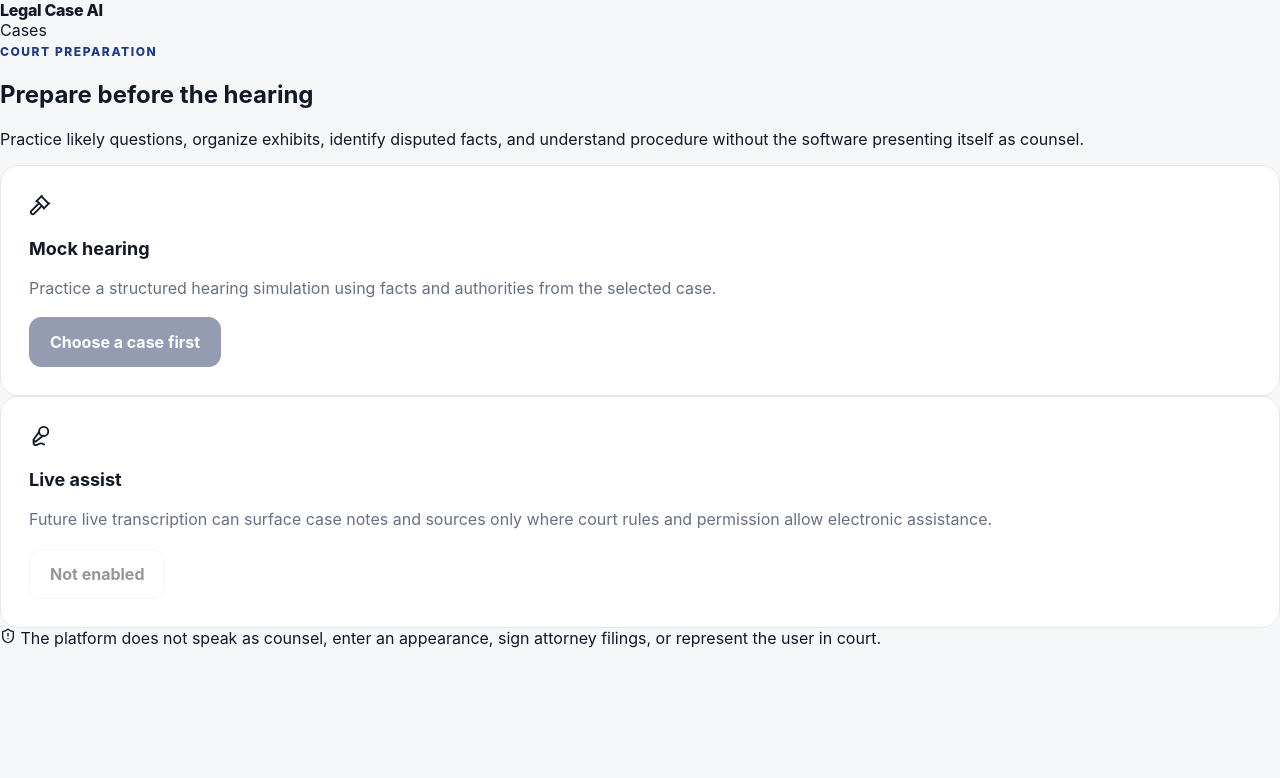
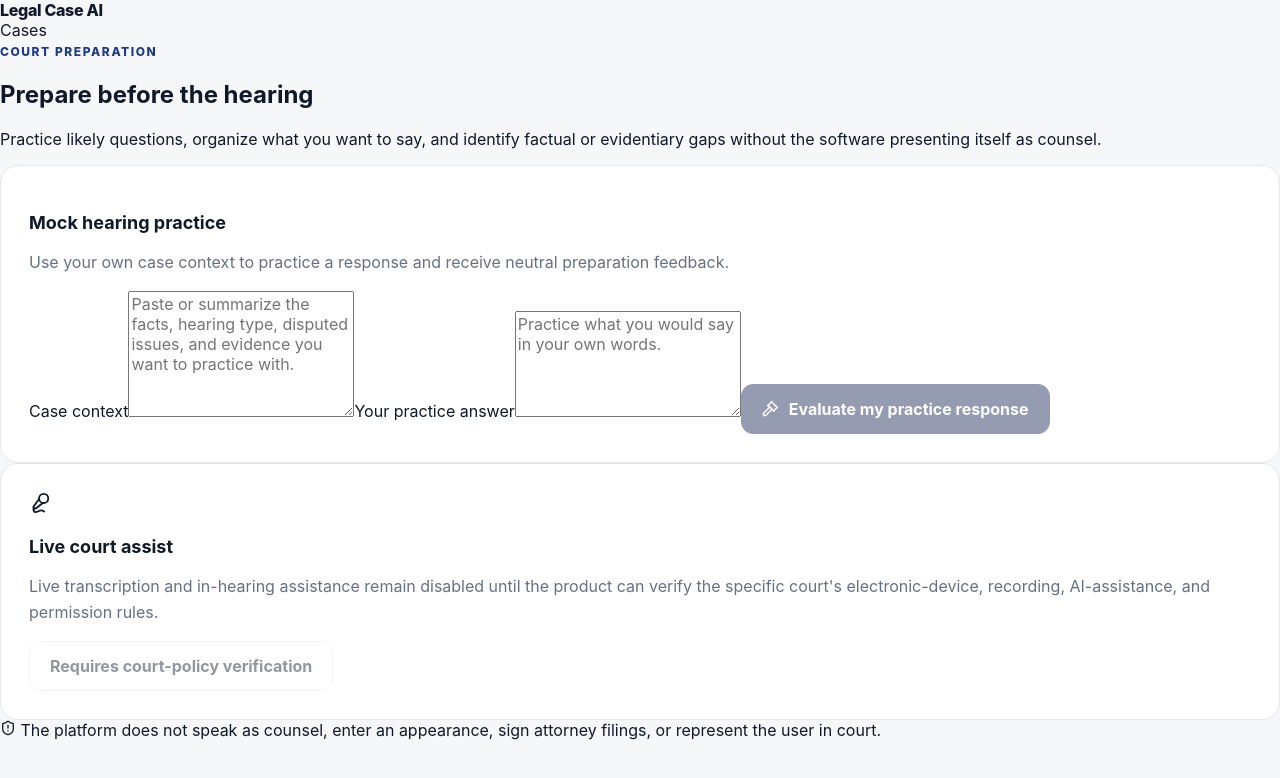
Before and after one commit to pawnkerz/legal-case-ai, a Next.js app: page /court-prep in a window 1280 px wide. Shown: the top 778 px of the page. Built offline with nearby package versions, Linux system fonts and the light colour scheme.

Commit message:
feat: activate mock hearing preparation

```diff
--- a/src/app/court-prep/page.tsx
+++ b/src/app/court-prep/page.tsx
@@ -1,18 +1,7 @@
 import Link from "next/link";
-import { Gavel, Mic2, ShieldAlert } from "lucide-react";
+import { Mic2, ShieldAlert } from "lucide-react";
+import { MockHearing } from "@/components/mock-hearing";
 
 export default function CourtPrepPage() {
-  return (
-    <main className="sectionPage">
-      <div className="sectionTopbar"><Link href="/app" className="brand">Legal Case AI</Link><Link href="/app/cases">Cases</Link></div>
-      <section className="sectionShell">
-        <div className="sectionHeading"><div><span className="eyebrow">COURT PREPARATION</span><h1>Prepare before the hearing</h1><p>Practice likely questions, organize exhibits, identify disputed facts, and understand procedure without the software presenting itself as counsel.</p></div></div>
-        <div className="caseToolGrid">
-          <article className="card"><Gavel size={22}/><h2>Mock hearing</h2><p>Practice a structured hearing simulation using facts and authorities from the selected case.</p><button className="button" disabled>Choose a case first</button></article>
-          <article className="card"><Mic2 size={22}/><h2>Live assist</h2><p>Future live transcription can surface case notes and sources only where court rules and permission allow electronic assistance.</p><button className="button secondary" disabled>Not enabled</button></article>
-        </div>
-        <div className="securityNote"><ShieldAlert size={16}/> The platform does not speak as counsel, enter an appearance, sign attorney filings, or represent the user in court.</div>
-      </section>
-    </main>
-  );
+  return <main className="sectionPage"><div className="sectionTopbar"><Link href="/app" className="brand">Legal Case AI</Link><Link href="/app/cases">Cases</Link></div><section className="sectionShell"><div className="sectionHeading"><div><span className="eyebrow">COURT PREPARATION</span><h1>Prepare before the hearing</h1><p>Practice likely questions, organize what you want to say, and identify factual or evidentiary gaps without the software presenting itself as counsel.</p></div></div><div className="caseToolGrid"><article className="card mockCard"><h2>Mock hearing practice</h2><p>Use your own case context to practice a response and receive neutral preparation feedback.</p><MockHearing/></article><article className="card"><Mic2 size={22}/><h2>Live court assist</h2><p>Live transcription and in-hearing assistance remain disabled until the product can verify the specific court's electronic-device, recording, AI-assistance, and permission rules.</p><button className="button secondary" disabled>Requires court-policy verification</button></article></div><div className="securityNote"><ShieldAlert size={16}/> The platform does not speak as counsel, enter an appearance, sign attorney filings, or represent the user in court.</div></section></main>;
 }
```
